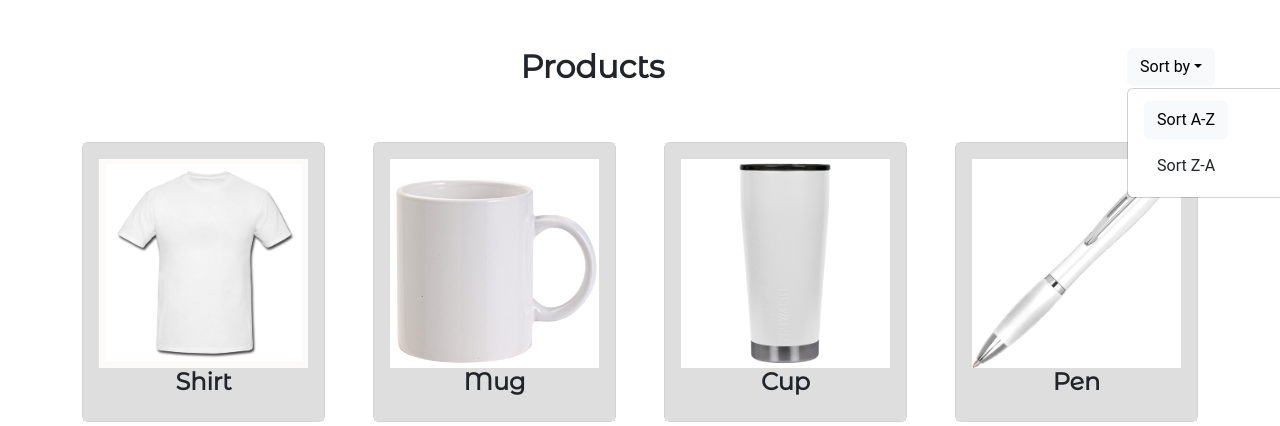
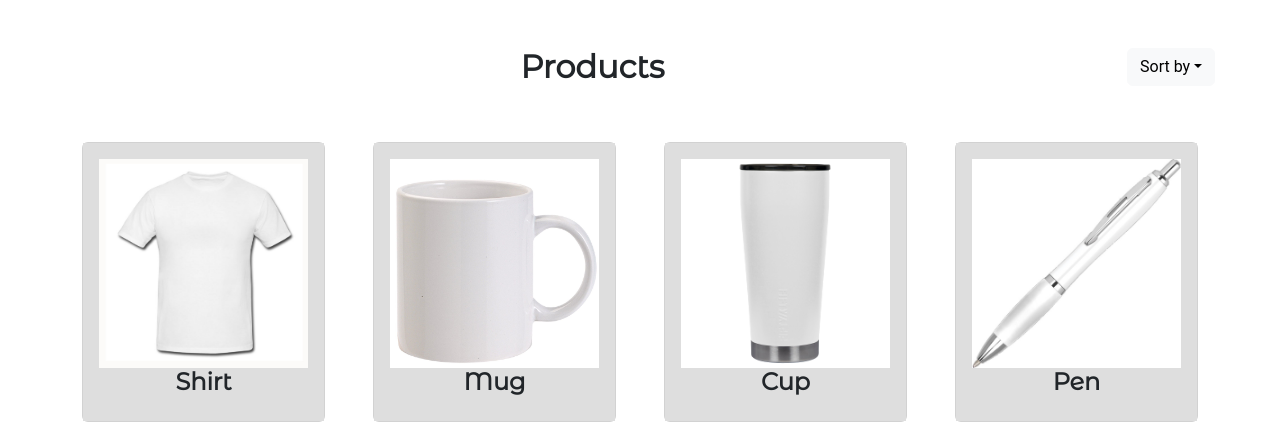
Before and after one commit to Jeraldo0803/GiftedIdeas-SimpleSetup, a PHP site: page /templates/products.php in a window 1280 px wide. Shown: the top 426 px of the page. Run offline with PHP 8.4, Linux system fonts and the light colour scheme; some libraries are stand-ins or nearby versions.

Commit message:
Update products.php
sorting functionality hotfix eto na talaga HAHAHA -bona

```diff
--- a/templates/products.php
+++ b/templates/products.php
@@ -27,8 +27,8 @@
                     <h2 style="font-family: 'Montserrat Alternates', sans-serif;font-weight: bold;">Products</h2>
                 </div>
                 <div class="col-xl-1">
-                    <div class="dropdown show"><button class="btn btn-light dropdown-toggle" aria-expanded="true" data-bs-toggle="dropdown" type="button">Sort by</button>
-                        <div class="dropdown-menu show" data-bs-popper="none"><a class="dropdown-item" onclick="sortasc()"><button class="btn btn-light" type="button" onclick="sortasc()">Sort A-Z</button></a><a class="dropdown-item"><button class="btn" type="button" onclick="sortdesc()">Sort Z-A</button></a></div>
+                    <div class="dropdown"><button class="btn btn-light dropdown-toggle" aria-expanded="false" data-bs-toggle="dropdown" type="button">Sort by</button>
+                        <div class="dropdown-menu"><a class="dropdown-item" onclick="sortasc()"><button class="btn btn-light" type="button" onclick="sortasc()">Sort A-Z</button></a><a class="dropdown-item"><button class="btn" type="button" onclick="sortdesc()">Sort Z-A</button></a></div>
                     </div>
                 </div>
             </div>
```
